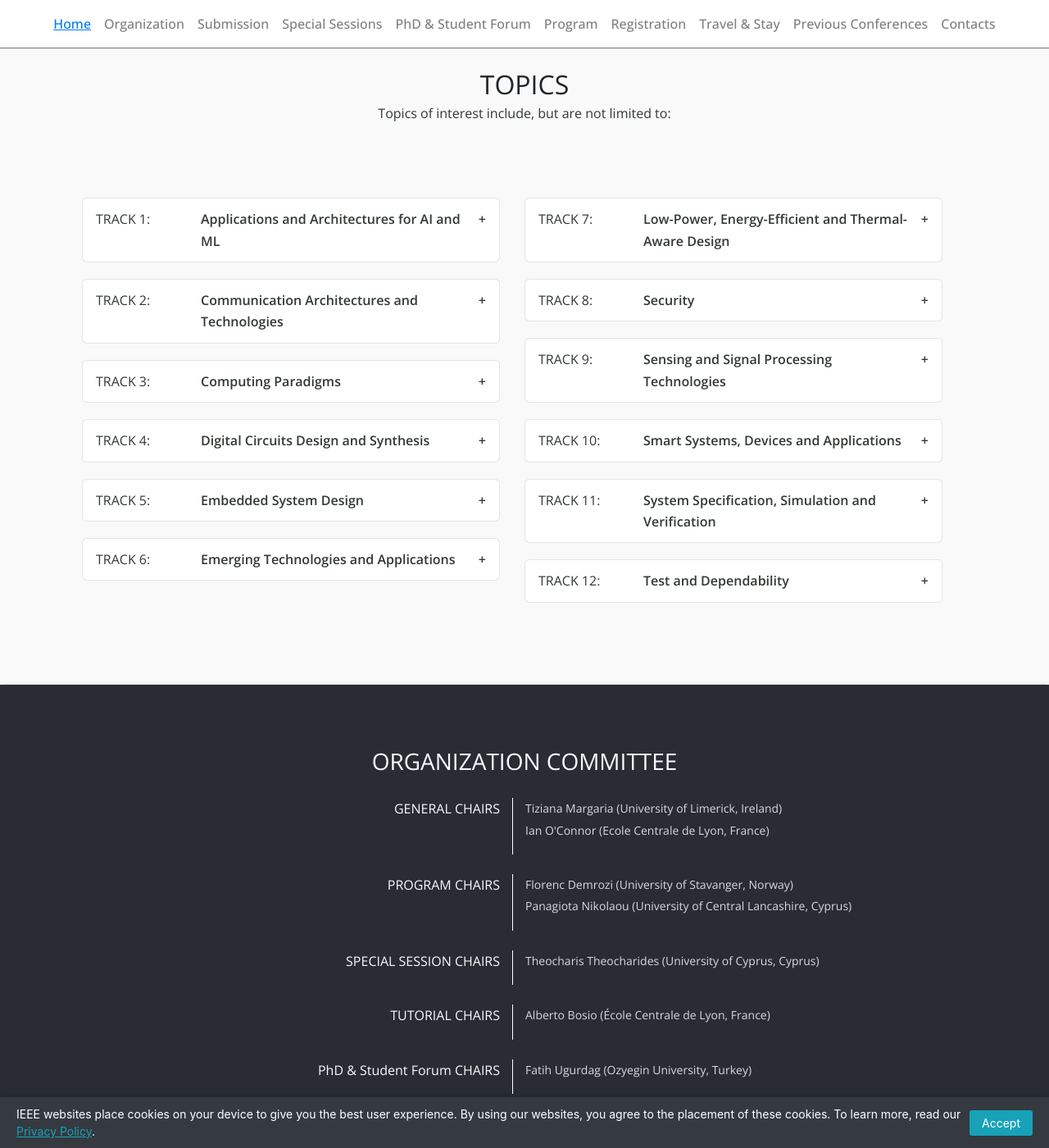
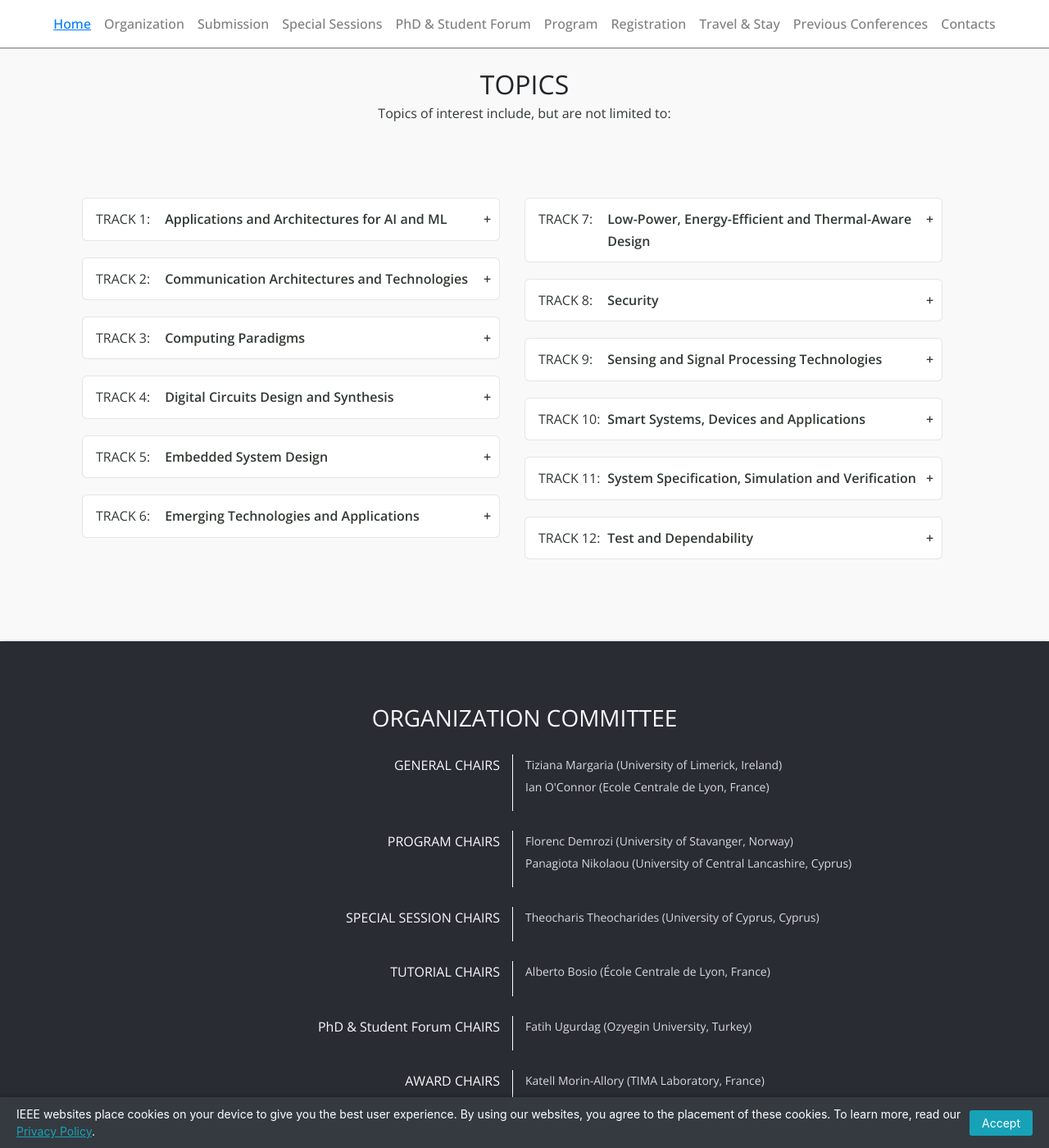
Before and after one commit to vlsi-soc/vlsi-soc, a Jekyll site: the page built from index.md, in a window 1280 px wide and 1400 px high, scrolled down 1455 px. Shown: the whole window at 82% size. Built offline with Jekyll 4.4.1, drawn with Linux system fonts in a browser that asks for light colours; nearby versions of some CDN libraries.

Commit message:
Reduce distance between track number and title

```diff
--- a/css/style.css
+++ b/css/style.css
@@ -237,11 +237,12 @@ table {
 }
 
 .topic-label {
-	min-width: 120px;
+	min-width: 16%;
 	text-transform: uppercase;
 }
 
 .topic-title {
+	min-width: 80%;
 	font-weight: 600;
 }
 
```
